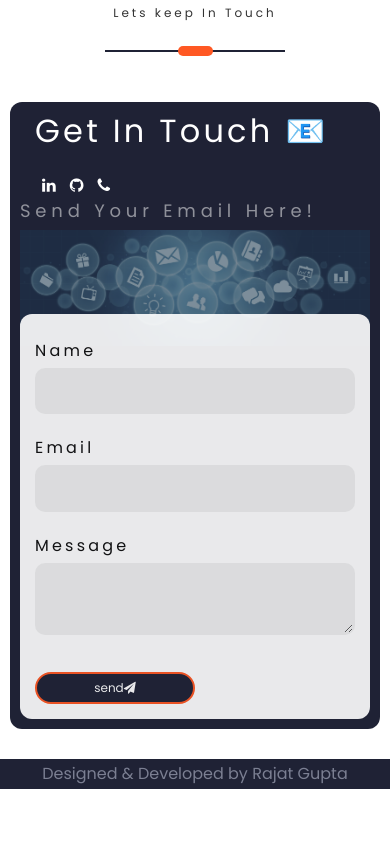
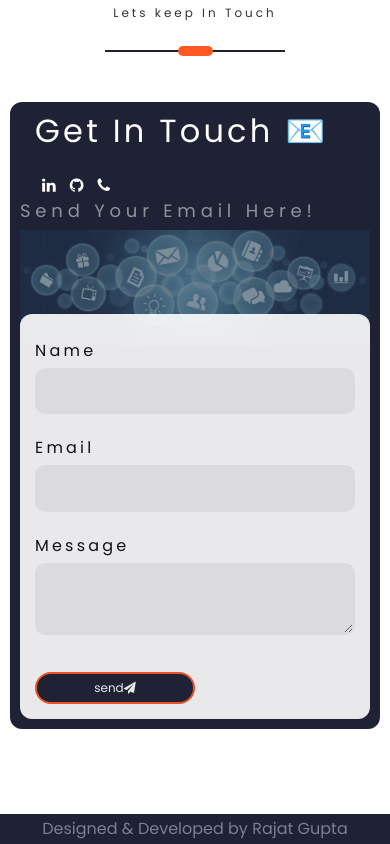
Before and after one commit to rajat6235/portfolio, a React (Create React App) app in the folder myportfolio/: page / in a window 390 px wide. Shown: the part 2808-3652 px from the top of the page. Before the commit the page ends 3597 px from the top, so only its background shows below. Built offline with nearby package versions, Linux system fonts and the light colour scheme; a web font is replaced by a local one.

Commit message:
responsive fixes final

```diff
--- a/myportfolio/src/Container/ContactMe/ContactMe.css
+++ b/myportfolio/src/Container/ContactMe/ContactMe.css
@@ -124,7 +124,7 @@ button .load img{
   text-align: center;
   padding:3px;
   margin-bottom: -2px;
-  margin-top: 30px;
+  margin-top: 10vh;
 }
 @media screen and (min-width: 940px) {
   .back-form {
--- a/myportfolio/src/Container/Home/Header/Header.js
+++ b/myportfolio/src/Container/Home/Header/Header.js
@@ -63,7 +63,7 @@ onClick={Screen.screen_name==="Home" ? window.location.reload.bind(window.locati
   return (
     <div
       className="header-container"
-      onClick={() => setShowHeaderOptions(!showHeaderOptions)}
+      onClick={() => showHeaderOptions ? setShowHeaderOptions(!showHeaderOptions) : ""}
     >
       <div className="header-parent ">
         <div
```
